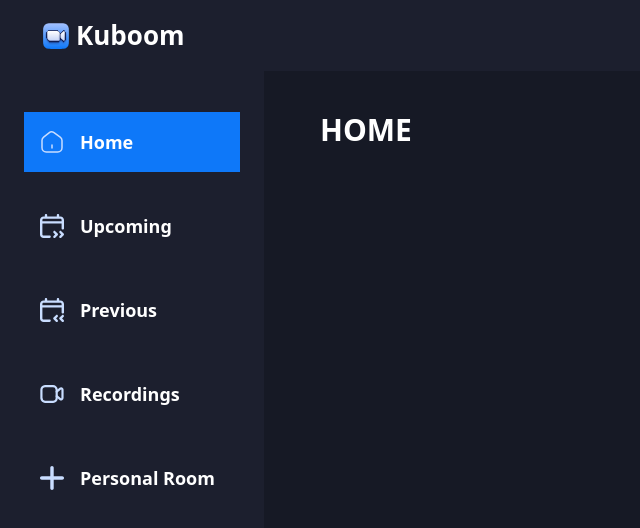
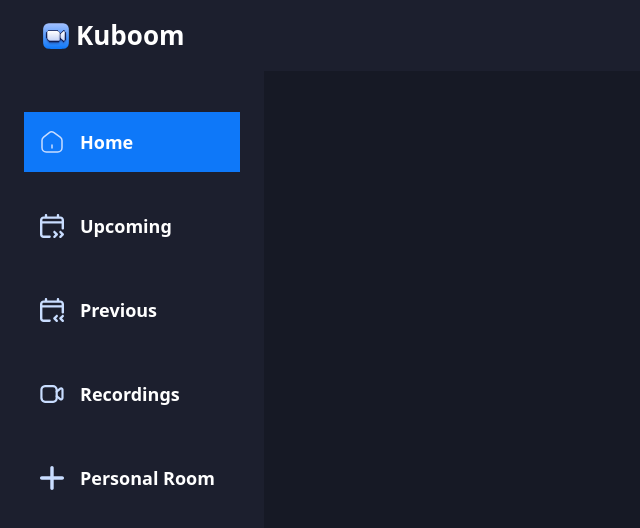
Before and after one commit to ArtyomKub/kuboom-conference, a Next.js app: page / in a window 1280 px wide. Shown: the top 528 px of the page, without its empty margins (0-640 px from the left). Built offline with nearby package versions, Linux system fonts and the light colour scheme; no server answers.

Commit message:
Start to make our home page

```diff
--- a/app/(root)/(home)/page.tsx
+++ b/app/(root)/(home)/page.tsx
@@ -3,9 +3,7 @@
 const Home = () => {
     return (
         <section className={'flex size-full flex-col gap-10 text-white'}>
-            <h1 className="text-3xl font-bold">
-                HOME
-            </h1>
+
         </section>
     );
 };
```
